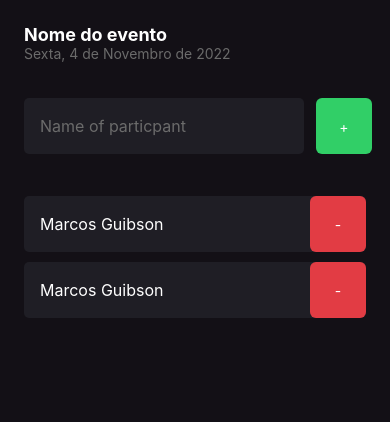
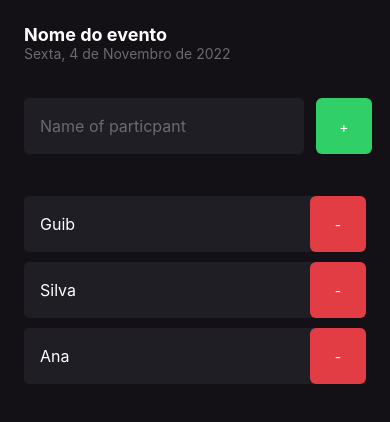
Before and after one commit to mguibtech/attendance-list, a React Native app: screen / in a window 390 px wide. Shown: the top 422 px of the page. Built offline with nearby package versions, Linux system fonts and the light colour scheme.

Commit message:
Creatting typing of partipant

```diff
--- a/src/components/Participant/index.tsx
+++ b/src/components/Participant/index.tsx
@@ -1,14 +1,18 @@
 import { styles } from "./styles";
 import { View, Text, TouchableOpacity } from "react-native";
 
-export function Particpant(){
+type Props = {
+  name: string;
+}
+
+export function Particpant({name} : Props){
   function handleRemoveParticipant(){
 
   }
   return(
     <View style={styles.container}>
       <Text style={styles.name}>
-        Marcos Guibson
+        {name}
       </Text>
 
       <TouchableOpacity style={styles.button} onPress={handleRemoveParticipant}>
--- a/src/screens/Home/index.tsx
+++ b/src/screens/Home/index.tsx
@@ -27,8 +27,9 @@ export function Home() {
         </TouchableOpacity>
       </View>
 
-      <Particpant/>
-      <Particpant/>
+      <Particpant name="Guib"/>
+      <Particpant name="Silva"/>
+      <Particpant name="Ana"/>
     </View>
   )
 }
```
